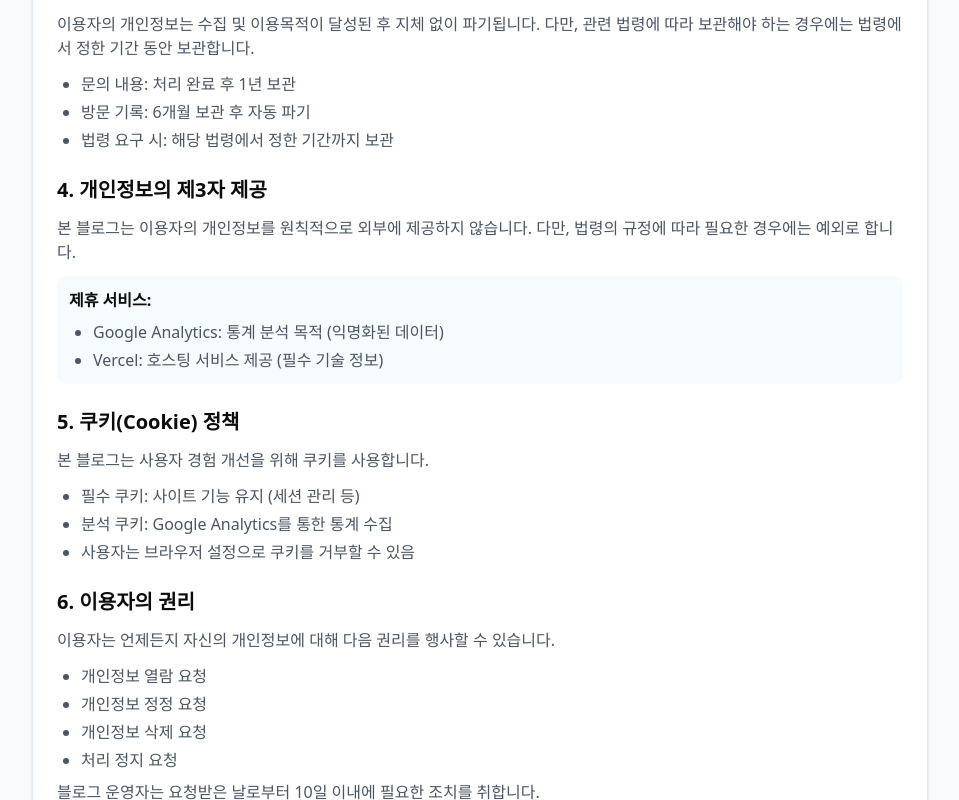
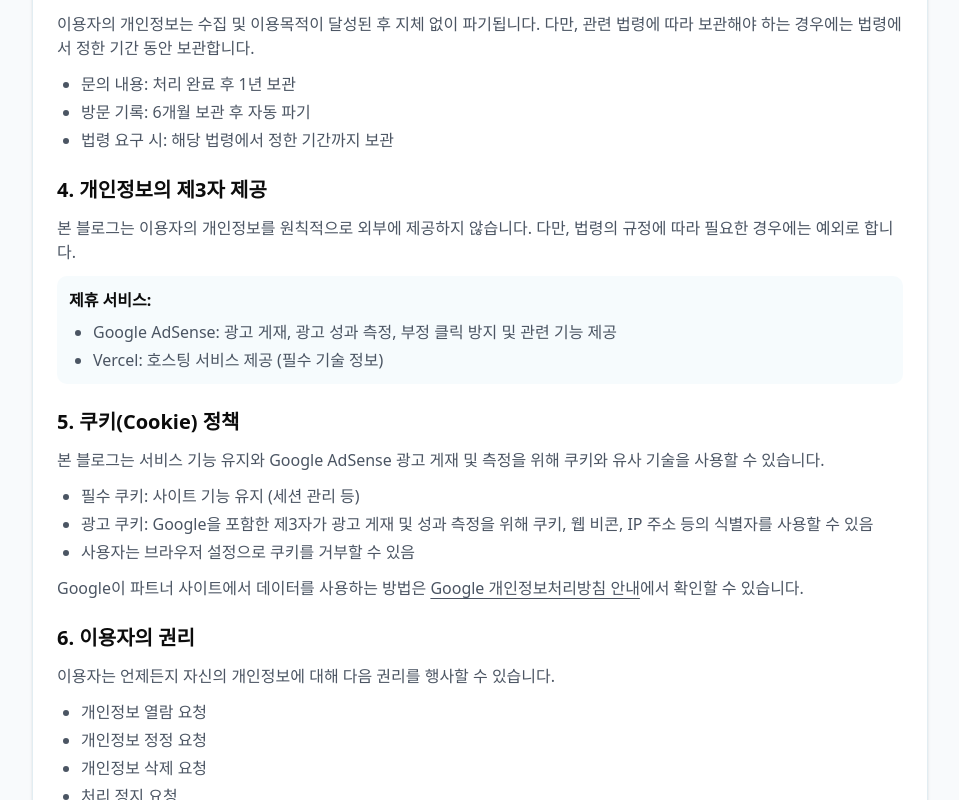
Before and after one commit to sooyoung159/sooyoung-archive, a Next.js app: page /privacy in a window 1280 px wide. Shown: the part 886-1686 px from the top of the page, without its empty margins (160-1119 px from the left). Built offline with nearby package versions, Linux system fonts and the light colour scheme; no server answers; the database is empty.

Commit message:
fix: 애드센스 심사 준비

```diff
--- a/src/app/(main)/blog/page.tsx
+++ b/src/app/(main)/blog/page.tsx
@@ -156,7 +156,7 @@ export default async function BlogPage({
 
       {shouldShowPagination && (
         <div className="pt-4">
-          <Pagination currentPage={currentPage} totalPages={totalPages} />
+          <Pagination currentPage={currentPage} totalPages={totalPages} baseUrl="/blog" />
         </div>
       )}
     </div>
--- a/src/app/(main)/category/[slug]/page.tsx
+++ b/src/app/(main)/category/[slug]/page.tsx
@@ -132,7 +132,11 @@ export default async function CategoryPage({
           )}
 
           {shouldShowPagination && (
-            <Pagination currentPage={currentPage} totalPages={totalPages} />
+            <Pagination
+              currentPage={currentPage}
+              totalPages={totalPages}
+              baseUrl={`/category/${encodeURIComponent(category.slug)}`}
+            />
           )}
     </>
   );
--- a/src/app/(main)/post/[slug]/page.tsx
+++ b/src/app/(main)/post/[slug]/page.tsx
@@ -20,6 +20,7 @@ import { PostLikeButton } from "@/components/post-like-button";
 import { PostNavigation } from "@/components/post-navigation";
 import { RelatedPosts } from "@/components/related-posts";
 import { SeriesBox } from "@/components/series-box";
+import { AdsenseLoader } from "@/components/adsense-loader";
 import { getSeriesByPostSlug } from "@/lib/series";
 import { Clock, Calendar, Eye, ArrowLeft, Tag } from "lucide-react";
 import { Metadata } from "next";
@@ -132,6 +133,7 @@ export default async function PostPage({ params }: Props) {
 
   return (
     <>
+      <AdsenseLoader />
       <script
         type="application/ld+json"
         dangerouslySetInnerHTML={{ __html: JSON.stringify(jsonLd) }}
--- a/src/app/(main)/privacy/page.tsx
+++ b/src/app/(main)/privacy/page.tsx
@@ -35,7 +35,7 @@ export default function PrivacyPage() {
                   <li>문의사항에 대한 응대 및 처리</li>
                   <li>서비스 개선 및 신규 서비스 개발</li>
                   <li>댓글 및 소통 기능 제공</li>
-                  <li>사이트 통계 및 분석 (Google Analytics)</li>
+                  <li>광고 게재 및 광고 성과 측정 (Google AdSense)</li>
                   <li>보안 및 사이트 안정성 유지</li>
                 </ul>
               </section>
@@ -95,7 +95,10 @@ export default function PrivacyPage() {
                 <div className="bg-muted/50 p-3 rounded-lg">
                   <strong className="text-foreground">제휴 서비스:</strong>
                   <ul className="mt-2 ml-6 list-disc space-y-1 text-muted-foreground">
-                    <li>Google Analytics: 통계 분석 목적 (익명화된 데이터)</li>
+                    <li>
+                      Google AdSense: 광고 게재, 광고 성과 측정, 부정 클릭 방지 및
+                      관련 기능 제공
+                    </li>
                     <li>Vercel: 호스팅 서비스 제공 (필수 기술 정보)</li>
                   </ul>
                 </div>
@@ -106,13 +109,29 @@ export default function PrivacyPage() {
                   5. 쿠키(Cookie) 정책
                 </h2>
                 <p className="text-muted-foreground mb-3">
-                  본 블로그는 사용자 경험 개선을 위해 쿠키를 사용합니다.
+                  본 블로그는 서비스 기능 유지와 Google AdSense 광고 게재 및 측정을
+                  위해 쿠키와 유사 기술을 사용할 수 있습니다.
                 </p>
                 <ul className="ml-6 list-disc space-y-1 text-muted-foreground">
                   <li>필수 쿠키: 사이트 기능 유지 (세션 관리 등)</li>
-                  <li>분석 쿠키: Google Analytics를 통한 통계 수집</li>
+                  <li>
+                    광고 쿠키: Google을 포함한 제3자가 광고 게재 및 성과 측정을 위해
+                    쿠키, 웹 비콘, IP 주소 등의 식별자를 사용할 수 있음
+                  </li>
                   <li>사용자는 브라우저 설정으로 쿠키를 거부할 수 있음</li>
                 </ul>
+                <p className="text-muted-foreground mt-3">
+                  Google이 파트너 사이트에서 데이터를 사용하는 방법은{" "}
+                  <a
+                    className="underline underline-offset-4 hover:text-foreground"
+                    href="https://policies.google.com/technologies/partner-sites?hl=ko"
+                    target="_blank"
+                    rel="noreferrer"
+                  >
+                    Google 개인정보처리방침 안내
+                  </a>
+                  에서 확인할 수 있습니다.
+                </p>
               </section>
 
               <section>
--- a/src/app/categories/manage/page.tsx
+++ b/src/app/categories/manage/page.tsx
@@ -4,6 +4,14 @@ import { authOptions } from "@/auth";
 import { isAdminSession } from "@/lib/auth";
 import { Header } from "@/components/header";
 import { CategoryManager } from "./category-manager";
+import type { Metadata } from "next";
+
+export const metadata: Metadata = {
+  robots: {
+    index: false,
+    follow: false,
+  },
+};
 
 export const dynamic = "force-dynamic";
 
--- a/src/app/layout.tsx
+++ b/src/app/layout.tsx
@@ -68,11 +68,6 @@ export default function RootLayout({
     <html lang="ko" suppressHydrationWarning>
       <head>
         <script
-          async
-          src="https://pagead2.googlesyndication.com/pagead/js/adsbygoogle.js?client=ca-pub-6835019974856590"
-          crossOrigin="anonymous"
-        />
-        <script
           dangerouslySetInnerHTML={{
             __html: `(function(){try{var t=localStorage.getItem('theme');var d=window.matchMedia('(prefers-color-scheme: dark)').matches;if(t==='dark'||(!t&&d)){document.documentElement.classList.add('dark')}else{document.documentElement.classList.remove('dark')}}catch(e){}})()`,
           }}
--- /dev/null
+++ b/src/app/login/layout.tsx
@@ -0,0 +1,12 @@
+import type { Metadata } from "next";
+
+export const metadata: Metadata = {
+  robots: {
+    index: false,
+    follow: false,
+  },
+};
+
+export default function LoginLayout({ children }: Readonly<{ children: React.ReactNode }>) {
+  return children;
+}
--- a/src/app/providers.tsx
+++ b/src/app/providers.tsx
@@ -2,7 +2,6 @@
 
 import type { ReactNode } from "react";
 import { SessionProvider } from "next-auth/react";
-import { AdsenseLoader } from "@/components/adsense-loader";
 import { ThemeProvider } from "@/components/theme-provider";
 
 type ProvidersProps = {
@@ -13,7 +12,6 @@ export function Providers({ children }: ProvidersProps) {
   return (
     <ThemeProvider>
       <SessionProvider>
-        <AdsenseLoader />
         {children}
       </SessionProvider>
     </ThemeProvider>
--- /dev/null
+++ b/src/app/write/layout.tsx
@@ -0,0 +1,12 @@
+import type { Metadata } from "next";
+
+export const metadata: Metadata = {
+  robots: {
+    index: false,
+    follow: false,
+  },
+};
+
+export default function WriteLayout({ children }: Readonly<{ children: React.ReactNode }>) {
+  return children;
+}
--- a/src/components/ui/pagination.tsx
+++ b/src/components/ui/pagination.tsx
@@ -4,10 +4,10 @@ import { ChevronLeft, ChevronRight } from 'lucide-react';
 interface PaginationProps {
   currentPage: number;
   totalPages: number;
-  baseUrl?: string;
+  baseUrl: string;
 }
 
-export function Pagination({ currentPage, totalPages, baseUrl = '/' }: PaginationProps) {
+export function Pagination({ currentPage, totalPages, baseUrl }: PaginationProps) {
   if (totalPages <= 1) return null;
 
   // 현재 페이지를 중심으로 최대 3개의 페이지 번호만 표시
```
Also changed, not shown: public/robots.txt.
